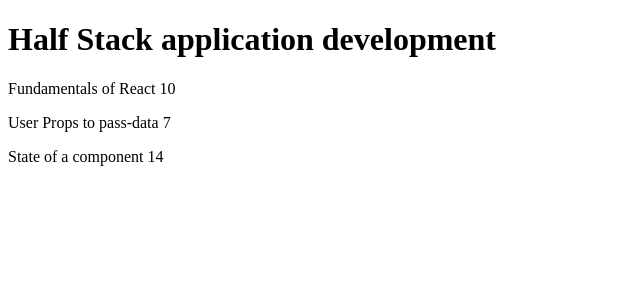
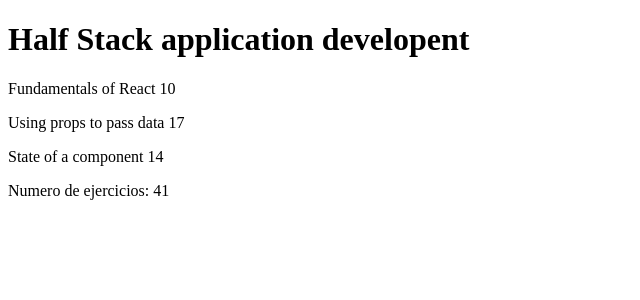
Before and after one commit to Davidvela-306/fullstackopen, a React (Vite) app in the folder part1/1.1courseInfo/: page / in a window 1280 px wide. Shown: the top 300 px of the page, without its empty margins (0-640 px from the left). Built offline with nearby package versions, Linux system fonts and the light colour scheme.

Commit message:
task 1.3 added in 1.1courseInfo directory

```diff
--- a/part1/1.1courseInfo/src/App.jsx
+++ b/part1/1.1courseInfo/src/App.jsx
@@ -3,63 +3,40 @@
 import Content from "./content";
 import Total from "./Total";
 
-// const App = () => {
-//   const course = 'Desarrollo de aplicación Half  Stack';
-//   const part1 = 'Fundamentos de React'
-//   const excercises1 = 10
-//   const part2 = 'Usando props para pasar datos'
-//   const excercises2 = 7
-//   const part3 = 'Estado de un componente'
-//   const excercises3 = 14
-//   return(
-//     <>
-//       <Header course = {course}/>
-//       <Content
-//       part1 = {part1}
-//       part2 = {part2}
-//       part3 = {part3}
-//       exercises1={excercises1}
-//       exercises2={excercises2}
-//       exercises3={excercises3}
-//       />
-//       <Total
-//       resultado = {excercises1+excercises2+excercises3}
-//       />
-//     </>
-//   )
-// }
-const App = () =>{
-  const course ={
-    name :'Half Stack application development',
-    parts :[
-      {
-        name: 'Fundamentals of React',
-        exercises: 10
-      },
-      {
-        name:'User Props to pass-data',
-        exercises: 7
-      },
-      {
-        name:'State of a component',
-        exercises: 14
-      }
-    ]
+const App = () => {
+  const course = 'Half Stack application developent'
+  const part1 = {
+    name : 'Fundamentals of React',
+    excercises : 10
+  }
+  const part2 = {
+    name : 'Using props to pass data',
+    excercises : 17
+  }
+  const part3 = {
+    name : 'State of a component',
+    excercises : 14
   }
 
   return(
     <>
-      <Header course = {course['name']}/>
+      <Header course = {course}/>
       <Content
-      part1 = {course.parts[0].name}
-      part2 = {course.parts[1].name}
-      part3 = {course.parts[2].name}
+      part1 = {part1.name}
+      exercises1 = {part1.excercises}
 
-      exercises1 = {course.parts[0].exercises}
-      exercises2 = {course.parts[1].exercises}
-      exercises3 = {course.parts[2].exercises}
+      part2= {part2.name}
+      exercises2={part2.excercises}
+
+      part3= {part3.name}
+      exercises3={part3.excercises}
       />
+      <Total
+      resultado = {part1.excercises + part2.excercises + part3.excercises}
+      />
+
     </>
   )
 }
+
 export default App
```
